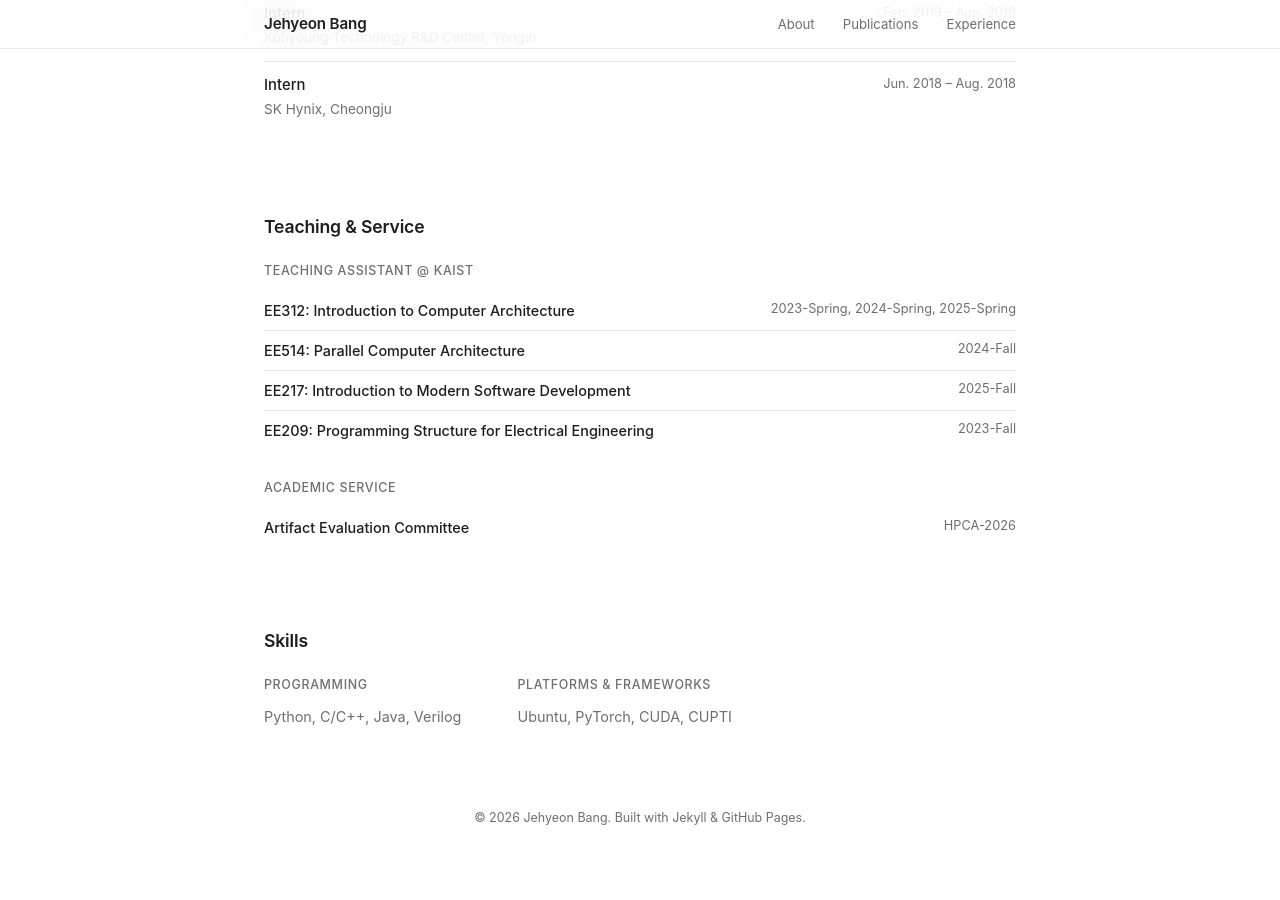
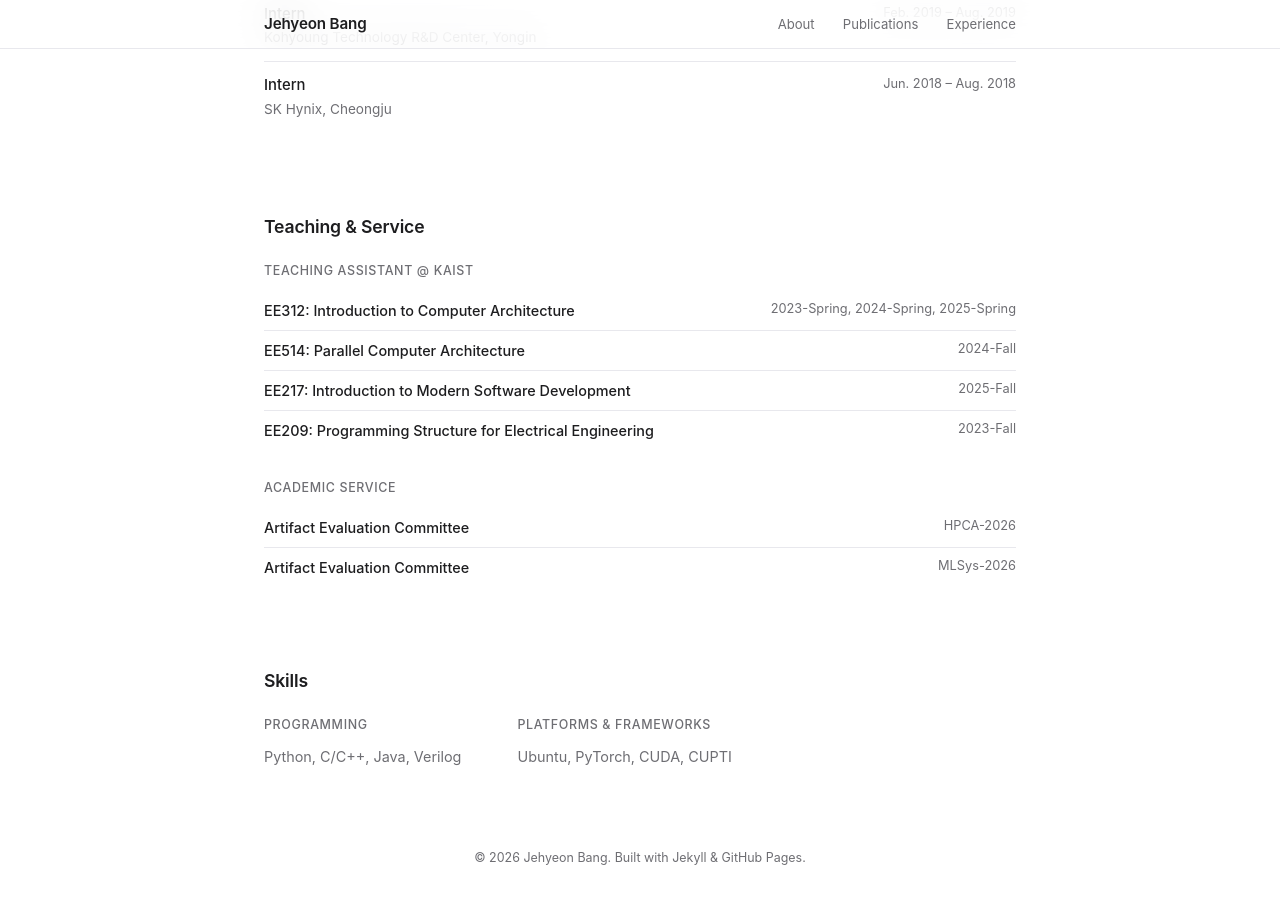
Before and after one commit to bangjh0430/bangjh0430.github.io, a Jekyll site: the page built from index.html, in a window 1280 px wide and 900 px high, scrolled down 1751 px. Built offline with Jekyll 4.4.1, drawn with Linux system fonts in a browser that asks for light colours; before the commit the page ends 2611 px from its top, so only the background shows below that.

Commit message:
Add MLSys-2026 Artifact Evaluation Committee to academic service

```diff
--- a/index.html
+++ b/index.html
@@ -178,6 +178,10 @@ title: Jehyeon Bang
         <div class="entry-main"><span class="entry-title">Artifact Evaluation Committee</span></div>
         <div class="entry-aside">HPCA-2026</div>
       </div>
+      <div class="entry">
+        <div class="entry-main"><span class="entry-title">Artifact Evaluation Committee</span></div>
+        <div class="entry-aside">MLSys-2026</div>
+      </div>
     </div>
   </div>
 </section>
```
